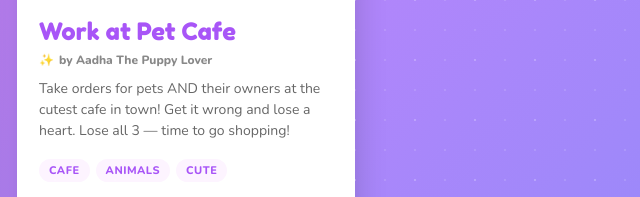
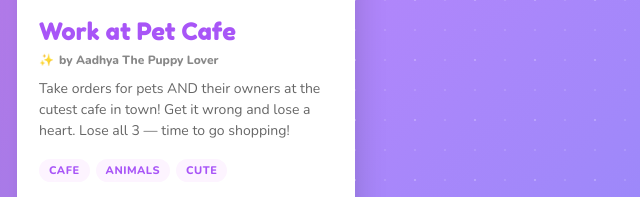
Before and after one commit to savidev1987/GirlsGames, a plain HTML site: page index.html in a window 1280 px wide. Shown: the part 390-587 px from the top of the page, 635-1275 px from the left. Drawn offline with nearby package versions, Linux system fonts and the light colour scheme.

Commit message:
Fix creator name: Aadhya The Puppy Lover

```diff
--- a/index.html
+++ b/index.html
@@ -218,7 +218,7 @@
       </div>
       <div class="card-body">
         <div class="card-title">Work at Pet Cafe</div>
-        <div class="card-creator">✨ <span>by Aadha The Puppy Lover</span></div>
+        <div class="card-creator">✨ <span>by Aadhya The Puppy Lover</span></div>
         <div class="card-desc">
           Take orders for pets AND their owners at the cutest cafe in town! Get it wrong and lose a heart. Lose all 3 — time to go shopping!
         </div>
```
